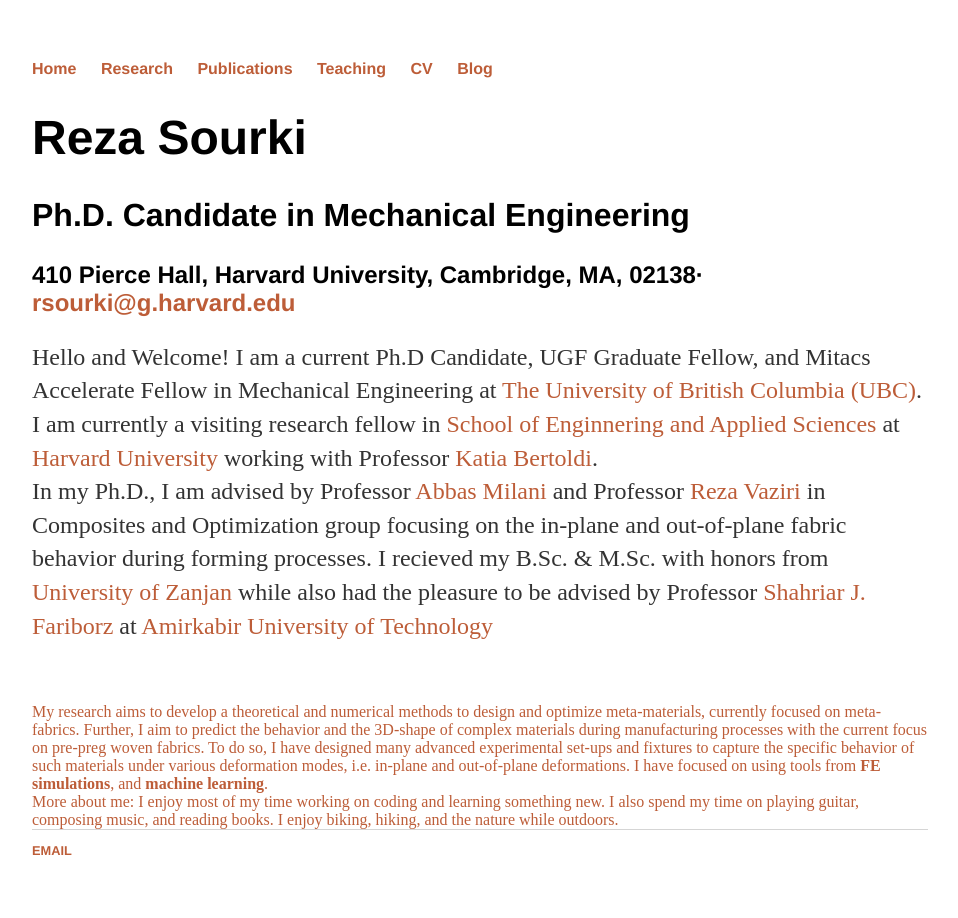
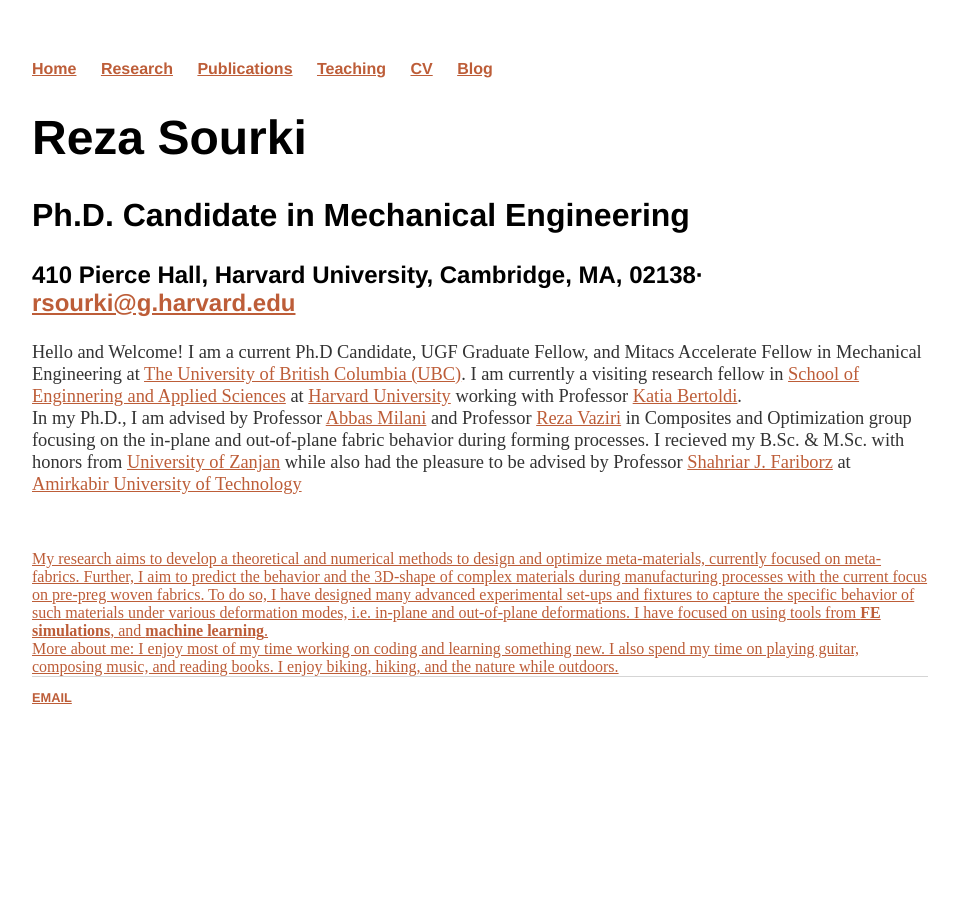
Before and after one commit to rsourki/rsourki.github.io, a Jekyll site: the page built from index.html, in a window 1280 px wide. Shown: the whole page, without its empty margins (160-1118 px from the left). Built offline with Jekyll 4.4.1, drawn with Linux system fonts in a browser that asks for light colours.

Commit message:
Update main.css

```diff
--- a/css/main.css
+++ b/css/main.css
@@ -13,7 +13,6 @@
     margin-right: 20px;
 }
 a {
-    text-decoration: none;
     color: #BD5D38;
 }
 a:hover {
@@ -27,8 +26,8 @@
 h4 { font-size: 1.0em; }
 
 p {
-    font-size: 1.5em;
-    line-height: 1.4em;
+    font-size: 1.15em;
+    line-height: 1.2em;
     color: #333;
 }
 
```
